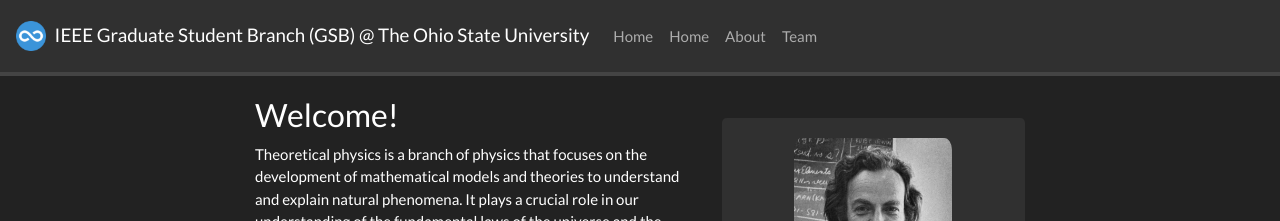
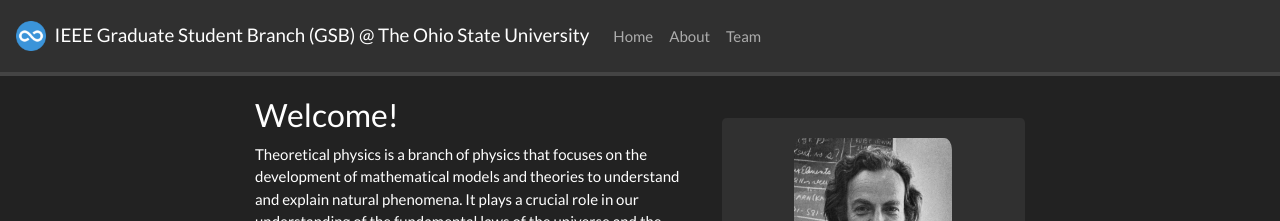
Before and after one commit to ieeegsbosu/ieeegsbosu.github.io, a Jekyll site: the page built from _pages/home.md, in a window 1280 px wide. Shown: the top 221 px of the page. Built offline with Jekyll 4.4.1, drawn with Linux system fonts in a browser that asks for light colours; nearby versions of some CDN libraries; a style sheet for code colours, icons or effects is not loaded.

```diff
--- a/_config.yml
+++ b/_config.yml
@@ -27,7 +27,6 @@ contact: >
 # Pages shown in navbar
 # NOTE: these names must match markdown files in _pages/ (e.g., _pages/about.md => "about")
 nav_pages:
-  - name: home
   - name: about
   - name: team
 
```
